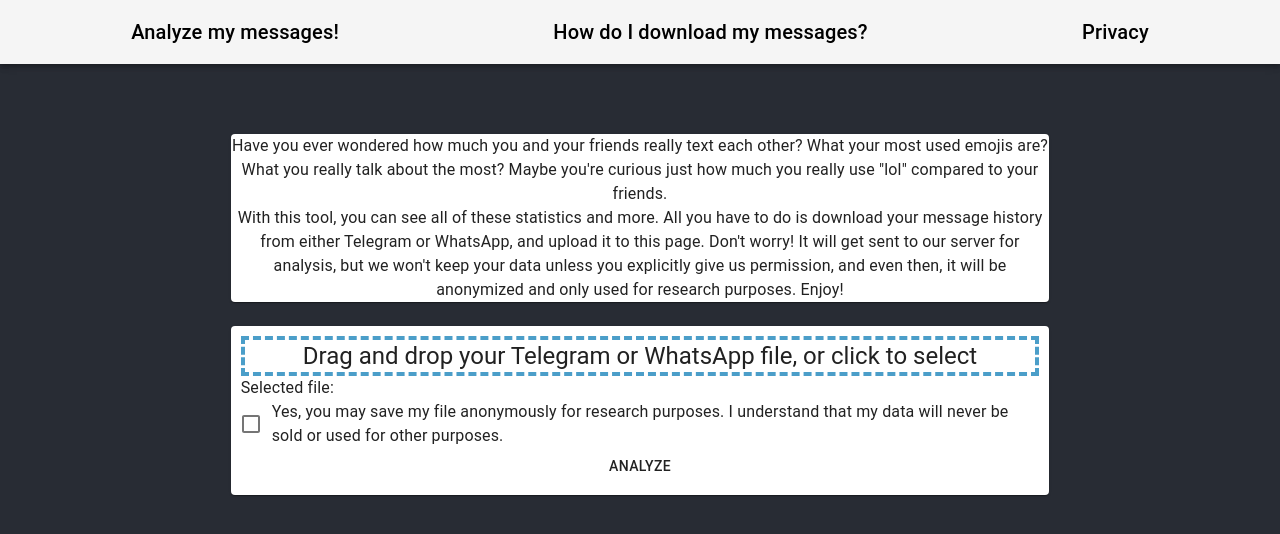
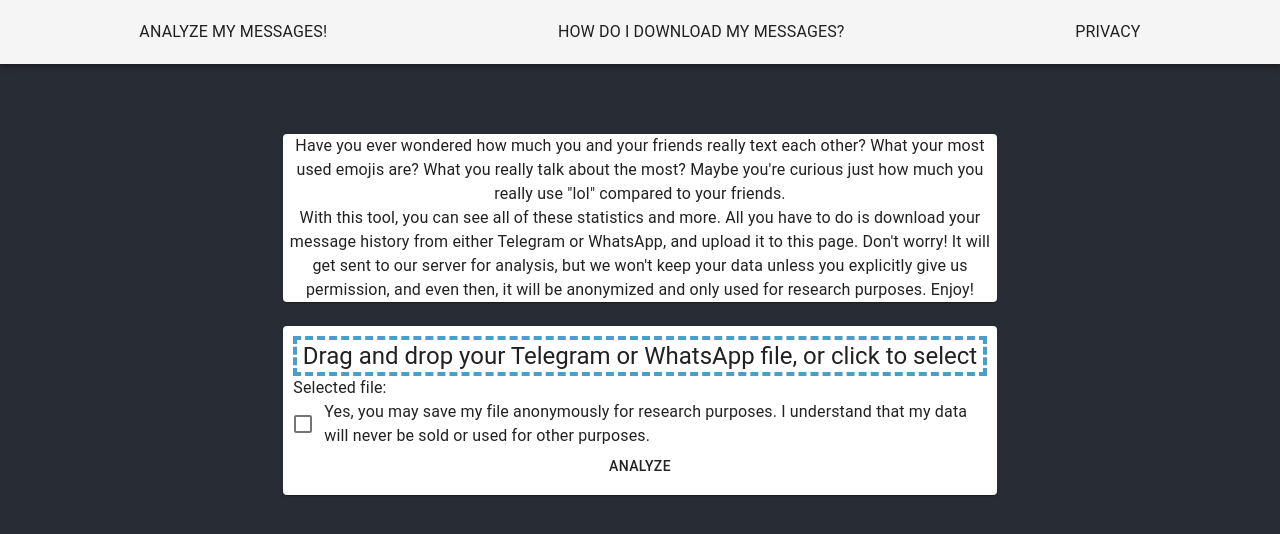
Before and after one commit to sbiales/messageAnalyzer, a React (Create React App) app in the folder analyzer-ui/: page / in a window 1280 px wide. Shown: the top 534 px of the page. Built offline with nearby package versions, Linux system fonts and the light colour scheme.

Commit message:
Improve word cloud and header

```diff
--- a/analyzer-ui/package.json
+++ b/analyzer-ui/package.json
@@ -3,12 +3,14 @@
   "version": "0.1.0",
   "private": true,
   "dependencies": {
+    "@alkihis/react-d3-cloud": "^0.7.0",
     "@material-ui/core": "^4.11.2",
     "@testing-library/jest-dom": "^5.11.6",
     "@testing-library/react": "^11.2.2",
     "@testing-library/user-event": "^12.5.0",
     "axios": "^0.21.0",
     "final-form": "^4.20.1",
+    "q-fork-react-wordcloud": "^0.1.0",
     "react": "^17.0.1",
     "react-dom": "^17.0.1",
     "react-dropzone": "^11.2.4",
--- a/analyzer-ui/src/App.css
+++ b/analyzer-ui/src/App.css
@@ -24,6 +24,12 @@
   color: #61dafb;
 }
 
+.wordcloud {
+  height: 195%;
+  width: 150%;
+  margin-left: calc(100vw / 3.5 * -1);
+}
+
 @keyframes App-logo-spin {
   from {
     transform: rotate(0deg);
--- a/analyzer-ui/src/components/FileUploadPage.js
+++ b/analyzer-ui/src/components/FileUploadPage.js
@@ -151,8 +151,8 @@
       render() {
           return(
             <div style={{padding: '20px'}}>
-                <Grid container column spacing={3} justify='center' alignItems='center'>
-                    <Grid item xs={8}>
+                <Grid container direction='column' spacing={3} justify='center' alignItems='center'>
+                    <Grid item xs={7}>
                     <Paper>
                     <Typography>
                     Have you ever wondered how much you and your friends really text each other? What your most used emojis are? What you really talk about the most? Maybe you're curious just how much you really use "lol" compared to your friends.
@@ -162,7 +162,7 @@
                     </Typography>
                 </Paper>
                     </Grid>
-                    <Grid item xs={8}>
+                    <Grid item xs={7}>
                     <Paper style={{padding: 10}}>
                         <form onSubmit={this.onSubmit}>
                             <div style={{border: '4px dashed #4b9ec9'}}>
--- a/analyzer-ui/src/components/Header.js
+++ b/analyzer-ui/src/components/Header.js
@@ -1,5 +1,5 @@
 import React, { Component } from 'react';
-import { AppBar, Toolbar, Typography } from '@material-ui/core';
+import { AppBar, Toolbar, Typography, Button } from '@material-ui/core';
 import { Link, withRouter } from "react-router-dom";
 
 class Header extends Component {
@@ -8,21 +8,15 @@
             <div style={{width:'100%', marginBottom: 50 }}>
             <AppBar position="static" color="default">
             <Toolbar>
-                <Typography variant='h6' style={{flexGrow: 1}}>
-                    <Link exact to="/" style={{ textDecoration: 'none', color: 'black' }}>
-                        Analyze my messages!
-                    </Link>
-                </Typography>
-                <Typography variant='h6' style={{flexGrow: 1}}>
-                    <Link exact to="/" style={{ textDecoration: 'none', color: 'black' }}>
-                        How do I download my messages?
-                    </Link>
-                </Typography>
-                <Typography variant='h6' style={{flexGrow: 1}}>
-                    <Link exact to="/privacy" style={{ textDecoration: 'none', color: 'black' }}>
-                        Privacy
-                    </Link>
-                </Typography>
+                    <Button component={Link} to={"/"} style={{flexGrow: 1}}>
+                        <Typography>Analyze my messages!</Typography>
+                    </Button>
+                    <Button component={Link} to={"/"} style={{flexGrow: 1}}>
+                        <Typography>How do I download my messages?</Typography>
+                    </Button>
+                    <Button component={Link} to={"/privacy"} style={{flexGrow: 1}}>
+                        <Typography>Privacy</Typography>
+                    </Button>
             </Toolbar>
             </AppBar>
             </div>
--- a/analyzer-ui/src/components/ResultComponents.js
+++ b/analyzer-ui/src/components/ResultComponents.js
@@ -3,6 +3,7 @@
 import axios from 'axios';
 import { VictoryBar, VictoryChart, VictoryAxis, VictoryTheme, VictoryStack, VictoryTooltip, VictoryVoronoiContainer } from 'victory';
 import ReactWordcloud from 'react-wordcloud';
+import '../App.css';
 
 class Wordcloud extends Component {
     constructor(props) {
@@ -37,15 +38,18 @@
         const options = {
             rotations: 2,
             rotationAngles: [-90, 0],
-          };
+            fontSizes: [8, 64],
+            deterministic: true,
+        };
         return ( !this.state.loaded ? <Paper>Loading...</Paper> :
             <Paper>
-                <Typography variant='h4'>Word usage</Typography>
-                <ReactWordcloud
-                words={this.state.data}
-                style={{width: '100%'}}
-                options={options}
-                />
+                <Typography variant='h4'>Word cloud</Typography>
+                <div className='wordcloud'>
+                    <ReactWordcloud
+                    words={this.state.data}
+                    options={options}
+                    />
+                </div>
             </Paper>
         )
     }
@@ -138,7 +142,6 @@
     }
 
     calculateAverages = () => {
-        console.log(JSON.stringify(this.state.data));
         var u1 = [];
         var u2 =[];
         var users = Object.values(this.state.data);
@@ -151,10 +154,9 @@
         var totalDays = this.getDateRange().length;
         var u1Avg = u1.reduce((a, b) => a + b, 0) / totalDays;
         var u2Avg = u2.reduce((a, b) => a + b, 0) / totalDays;
-        console.log(u1.reduce((a, b) => a + b, 0))
         this.setState({
-            u1Avg: u1Avg,
-            u2Avg: u2Avg
+            u1Avg: Math.round(u1Avg),
+            u2Avg: Math.round(u2Avg)
         });
     }
 
@@ -162,11 +164,11 @@
         var bars = [];
         // if (this.getDateRange().length)
         Object.values(this.state.data).forEach((user) =>{
-            console.log(user)
             bars.push(<VictoryBar
                 data={user}
                 x="date"
                 y="total"
+                key={user}
             />);
         });
         return bars;
@@ -184,7 +186,7 @@
     render() {
         return ( !this.state.loaded ? <Paper>Loading...</Paper> :
             <>
-                <Grid container column spacing={3}>
+                <Grid container spacing={3}>
                     <Grid item xs={12}>
                         <Paper>
                             <Typography variant='h4'>Texts per person each day</Typography>
@@ -205,9 +207,9 @@
                                     // tickFormat specifies how ticks should be displayed
                                     tickFormat={(x) => x}
                                 />
-                                <VictoryAxis
+                                {/*<VictoryAxis
                                     tickFormat={(x) => x}
-                                />
+                                />*/}
                                 <VictoryStack colorScale={["tomato", "blue"]}>
                                     {this.renderBars()}
                                     {/*<VictoryBar
```
Also changed, not shown: 2 other files (tests, documents, lock files or other folders).
